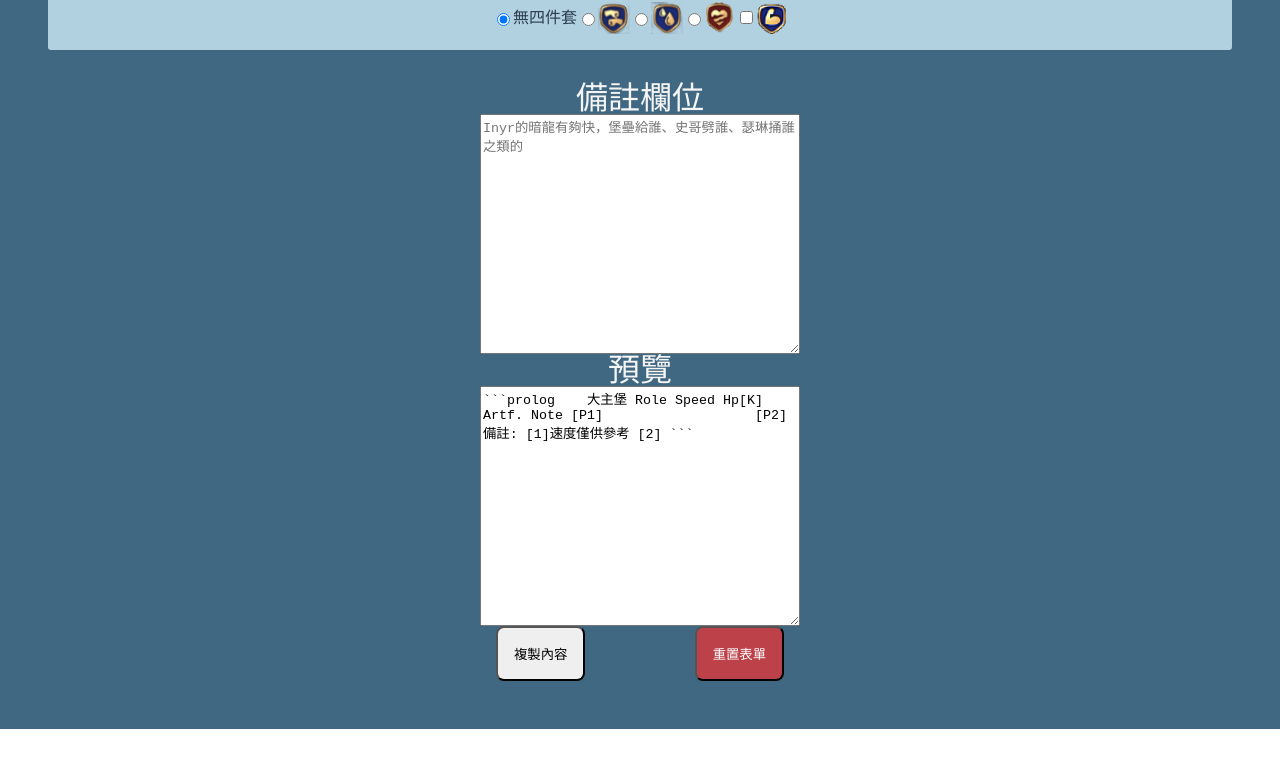
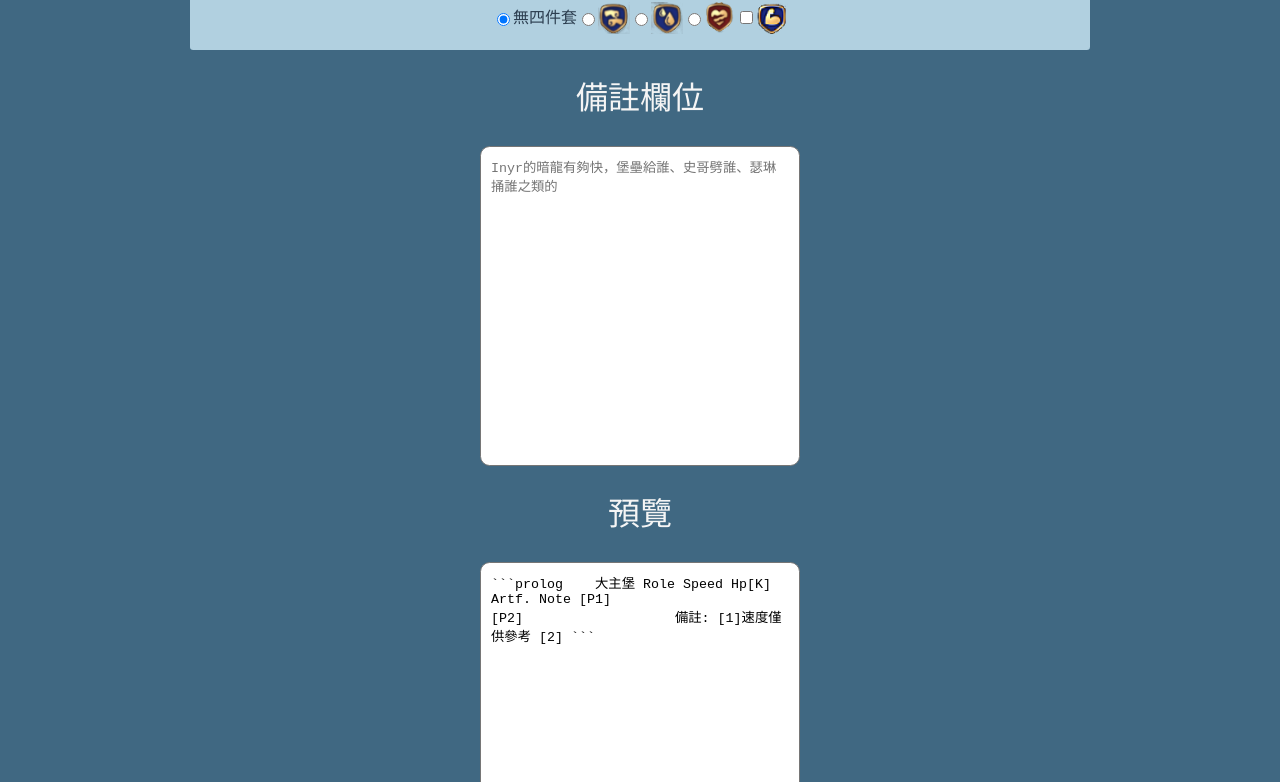
Before and after one commit to ruky8459/E7tool, a Vue app: page /ddmenu#/GVG in a window 1280 px wide. Shown: the part 1458-2240 px from the top of the page. Before the commit the page ends 2187 px from the top, so only its background shows below. Built offline with nearby package versions, Linux system fonts and the light colour scheme; what vue-clipboard2 would draw is missing.

Commit message:
h2和按鈕距離微調

```diff
--- a/src/assets/style.css
+++ b/src/assets/style.css
@@ -22,8 +22,11 @@ input {
 }
 textarea {
     width: min(20rem,100%);
-    height: 15rem;
-    margin: auto;
+    height: 20rem;
+    border-radius: .6rem;
+    padding: 10px;
+    resize: none;
+    margin: 2rem auto;
 }
 label{
     display: block;
@@ -71,6 +74,7 @@ img{
     display: flex;
     width: 100%;
     flex-wrap: wrap;
+    max-width: 900px;
 }
 .section{
     width: 100%;
@@ -110,13 +114,12 @@ img{
 }
 .btn{
     display: block;
-    margin: 0 1rem;
+    margin: 0 .1rem;
     padding: 1rem;
     border-radius: .5rem;
-}
-.btn:hover{
-
-    /* transform: scale(1.1); */
+    width: 100%;
+    letter-spacing: .1rem;
+    font-weight: bold;
 }
 .btn:nth-child(2){
     background: rgba(241, 50, 50, 0.705);
```
